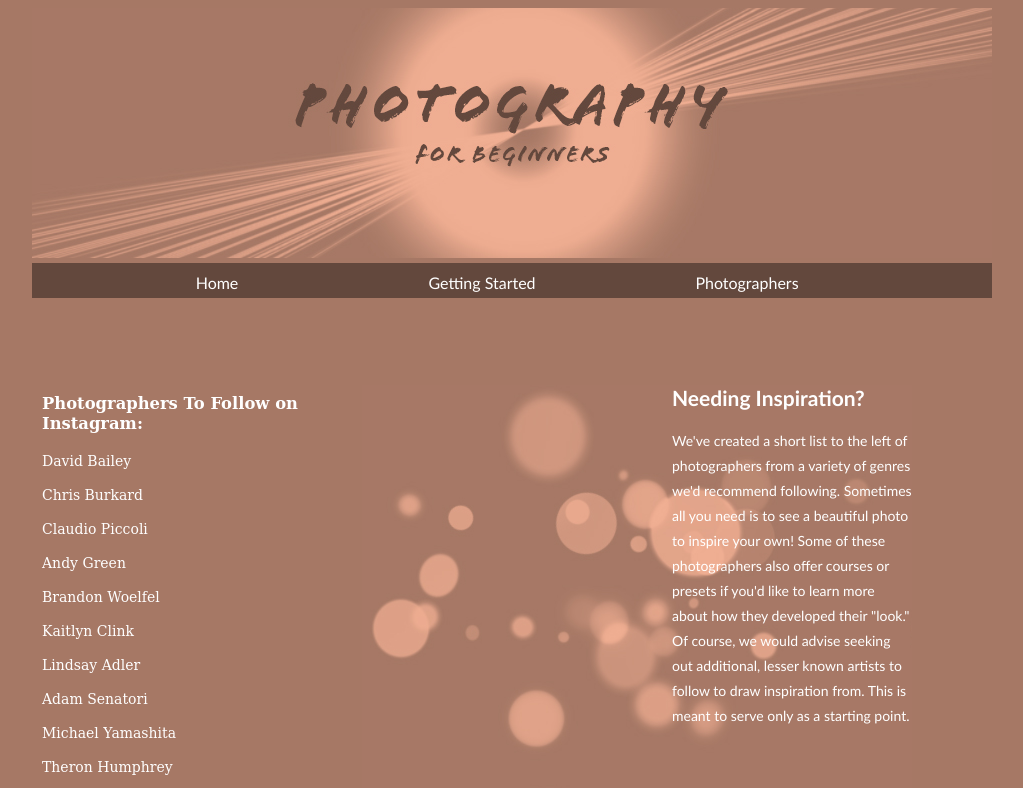
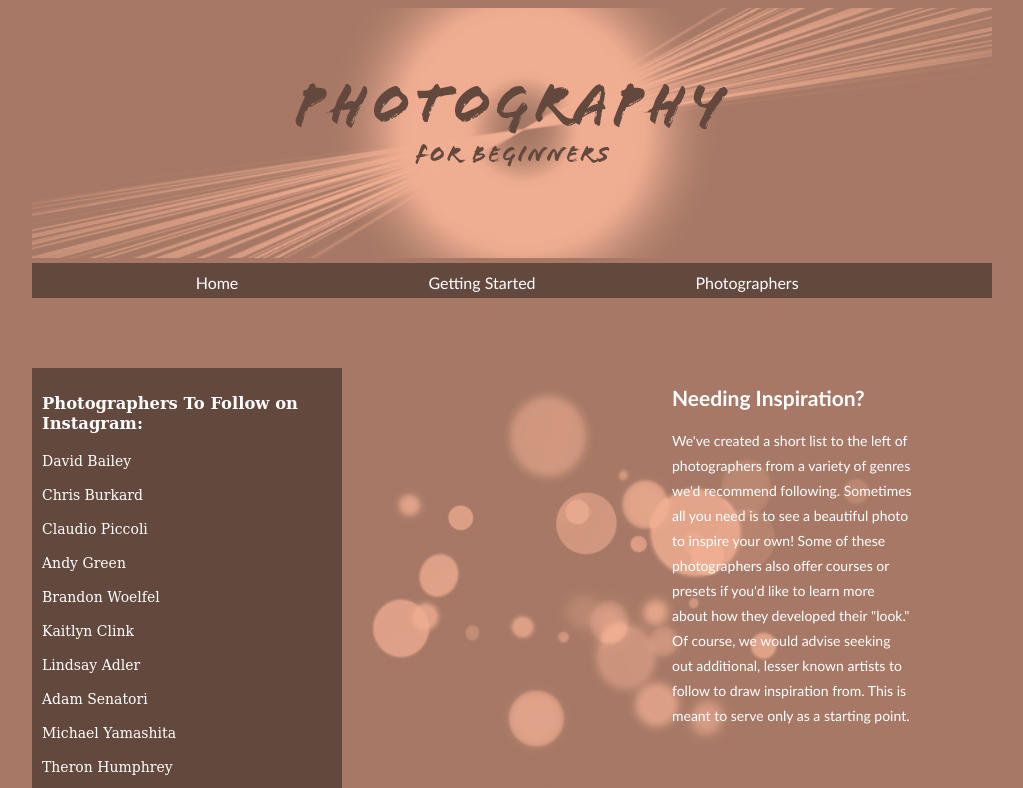
Before and after one commit to s-copeland/s-copeland, a plain HTML site: page PhotoHobbySite/photographers.html in a window 1280 px wide. Shown: the top 788 px of the page, without its empty margins (128-1151 px from the left). Drawn offline with Linux system fonts and the light colour scheme.

Commit message:
Update photographers.css

```diff
--- a/PhotoHobbySite/photographers.css
+++ b/PhotoHobbySite/photographers.css
@@ -10,7 +10,8 @@ aside {
 	padding-left: 10px;
 	position: relative;
 	height: 800px;
-	width: 300px
+	width: 300px;
+	background-color: #63483D;
 }
 section {
 	font-family: "Gill Sans", "Gill Sans MT", "Myriad Pro", "DejaVu Sans Condensed", Helvetica, Arial, "sans-serif";
```
